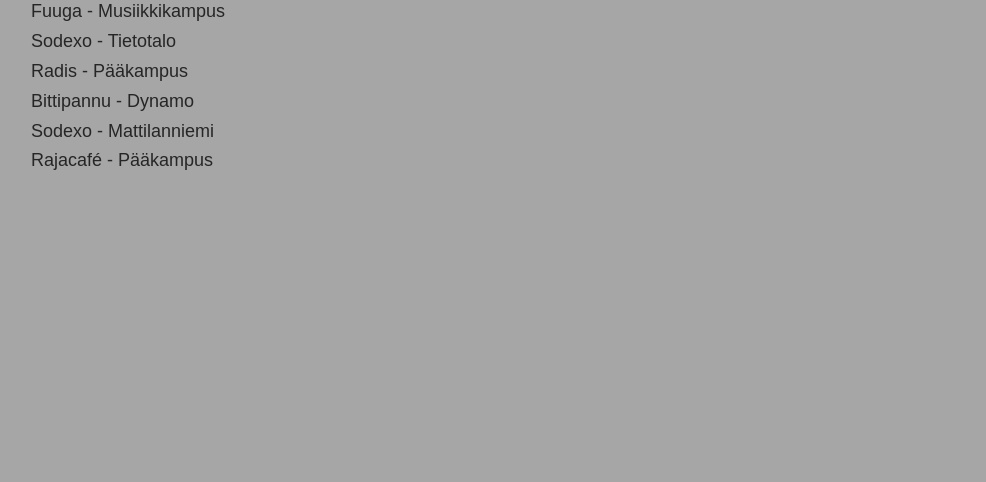
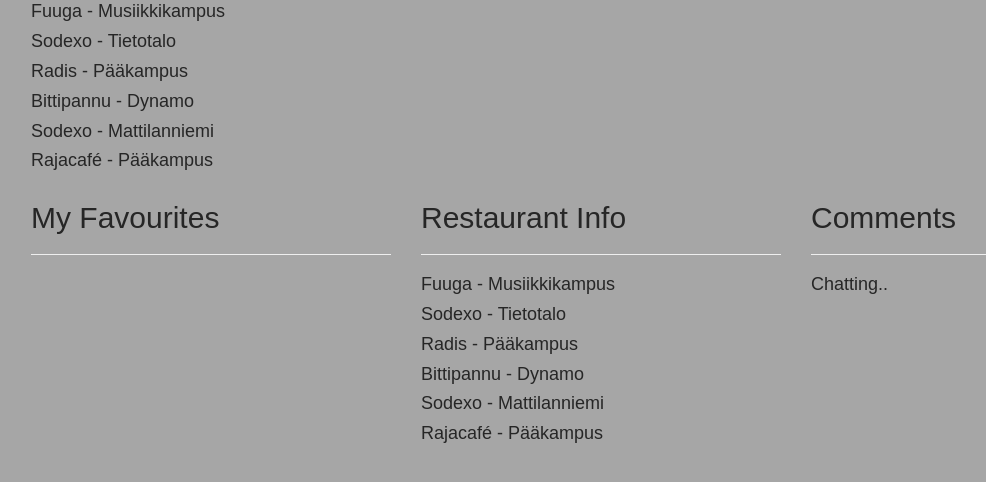
Before and after one commit to olkivist/sodex, a PHP site: template recourses/views/home.twig in a window 1280 px wide. Shown: the part 214-696 px from the top of the page, without its empty margins (39-1025 px from the left). Run offline with PHP 8.4, Linux system fonts and the light colour scheme; the template is opened without the code that fills it, so the values that code supplies are empty; some libraries are stand-ins or nearby versions.

Commit message:
kategoriat.twigin div bugi korjattu

```diff
--- a/recourses/views/home.twig
+++ b/recourses/views/home.twig
@@ -27,4 +27,28 @@
 	</div>
 </div>
 
+
+<div class="row">
+	<div class="col-md-4">
+		<h2>My Favourites</h2><hr>
+		{% include 'templates/ruokalajit.twig' %}
+	</div>
+
+	<div class="col-md-4">
+	  	<h2>Restaurant Info</h2><hr>
+		<h4>Fuuga - Musiikkikampus</h4>
+		<h4>Sodexo - Tietotalo</h4>
+		<h4>Radis - Pääkampus</h4>
+		<h4>Bittipannu - Dynamo</h4>
+		<h4>Sodexo - Mattilanniemi</h4>
+		<h4>Rajacafé - Pääkampus</h4>
+	</div>
+
+	<div class="col-md-4">
+	  	<h2>Comments</h2><hr>
+	  	<h4>Chatting..</h4>
+	</div>
+</div>
+
+
 {% endblock %}
--- a/recourses/views/templates/kategoriat.twig
+++ b/recourses/views/templates/kategoriat.twig
@@ -1,8 +1,6 @@
 {% block kategoriat %}
 
 	{% for category in categories %}
-
-		<div class="category">
 
 			<h4><a href="{{ path_for('courses.show', { category: category}) }}">{{ category }}</a></h4>
 
```
